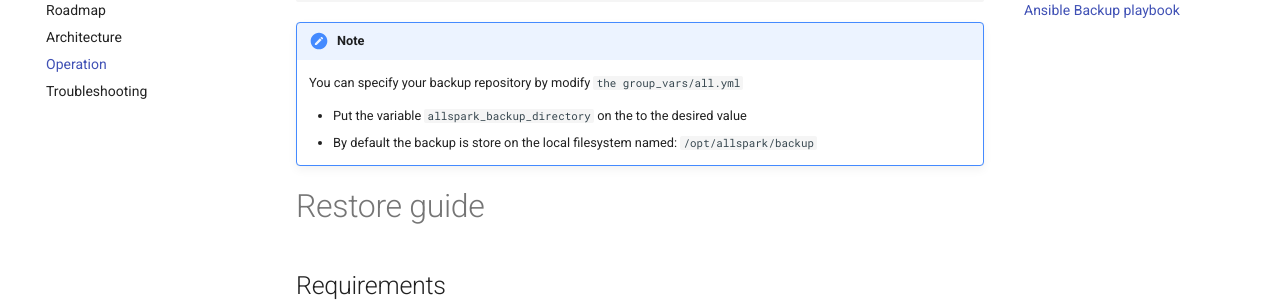
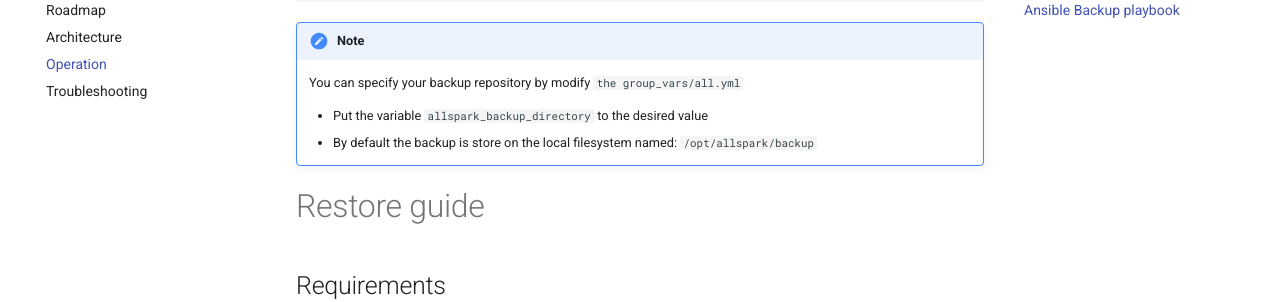
Before and after one commit to actiniumio/allspark, an MkDocs documentation site: the page built from docs/pages/operation.md, in a window 1280 px wide and 900 px high, scrolled down 354 px. Shown: the part 152-454 px from the top of the window. Built offline with MkDocs 1.6.1 and Material for MkDocs 9.7.7, drawn with Linux system fonts in a browser that asks for light colours; comment, search, counter and statistics services are not loaded; old or Windows-style settings are respelled for this version of MkDocs.

Commit message:
Correct error

```diff
--- a/docs/pages/operation.md
+++ b/docs/pages/operation.md
@@ -16,7 +16,7 @@ ansible-playbook -i hosts backup.yml
 !!! Note
     You can specify your backup repository by modify `the group_vars/all.yml`
 
-    - Put the variable `allspark_backup_directory` on the to the desired value
+    - Put the variable `allspark_backup_directory` to the desired value
     - By default the backup is store on the local filesystem named: `/opt/allspark/backup`
 
 # Restore guide
```
